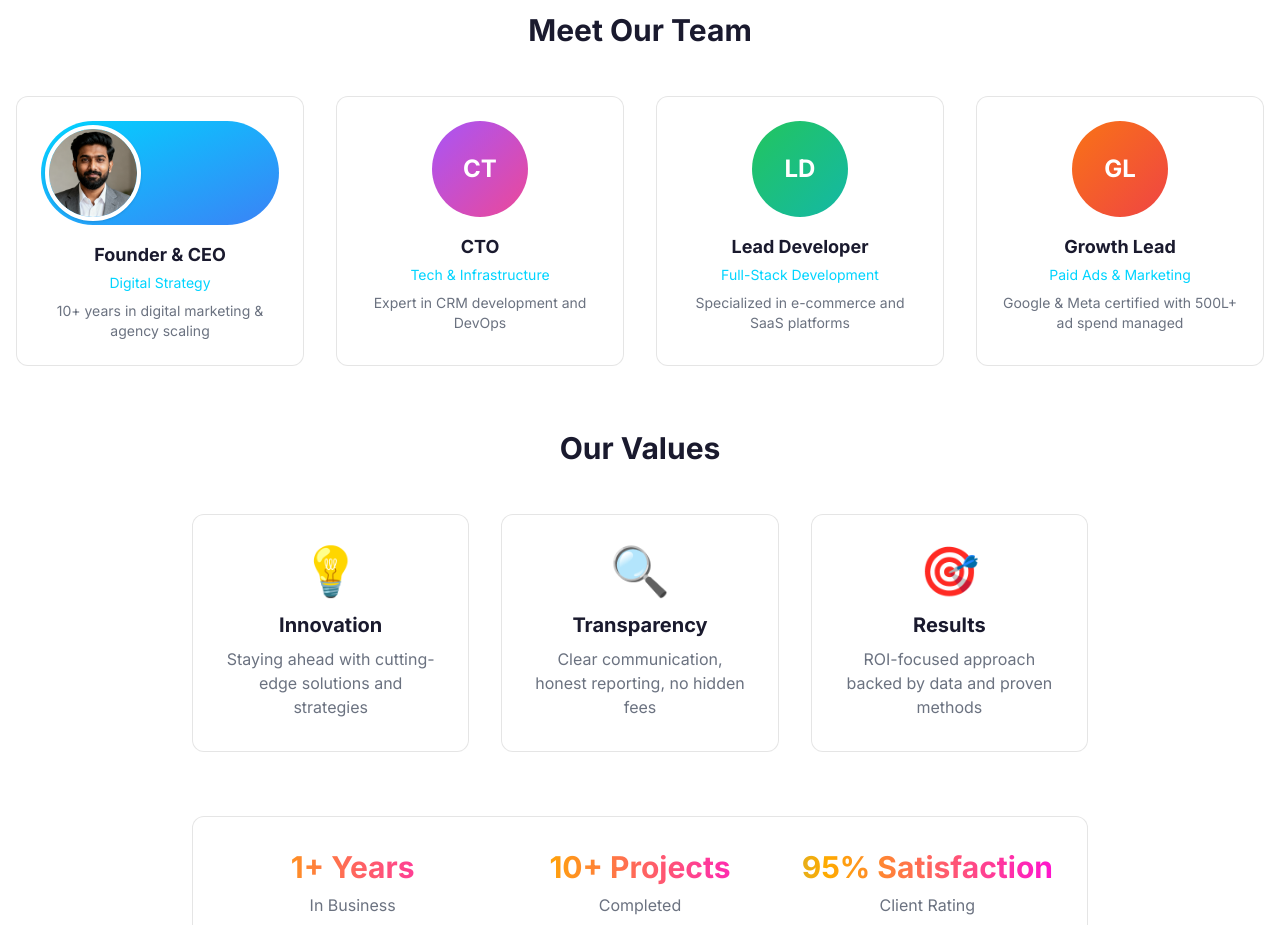
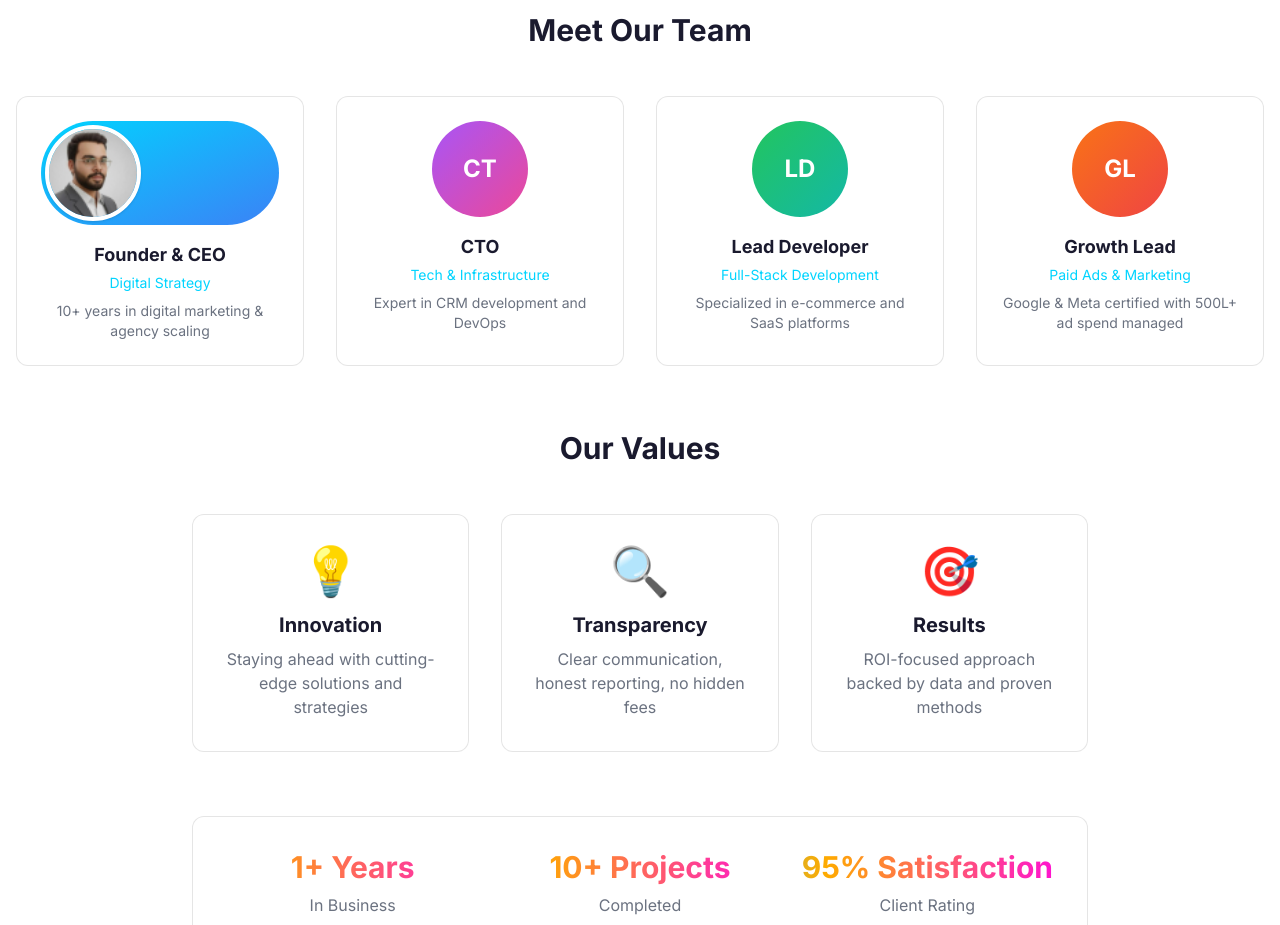
Before and after one commit to SS-CloudMaster/lq-final, a plain HTML site: page index.html in a window 1280 px wide. Shown: the part 6000-6925 px from the top of the page. Drawn offline with nearby package versions, Linux system fonts and the light colour scheme.

Commit message:
Updated the pic

```diff
--- a/index.html
+++ b/index.html
@@ -1127,7 +1127,7 @@
                 <div class="grid grid-cols-1 md:grid-cols-2 lg:grid-cols-4 gap-8">
                  <div class="glass rounded-xl p-6 text-center card-hover reveal">
                     <div class="mx-auto mb-4 rounded-full p-1 bg-gradient-to-br from-[var(--accent)] to-blue-500">
-                         <img src="/Optimized_96x96px_professional_avatar_for_website_team_section.png" alt="Sooraj — Founder & CEO"
+                         <img src="/our_team_img/Sooraj.jpg" alt="Sooraj — Founder & CEO"
                               class="w-24 h-24 rounded-full object-cover border-4 border-white shadow" />
                     </div>
 
```
